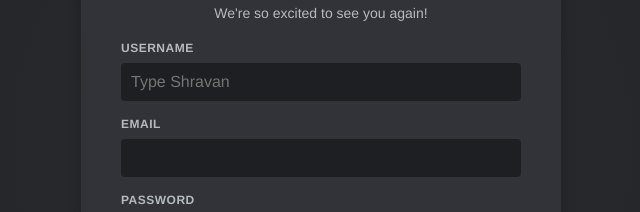
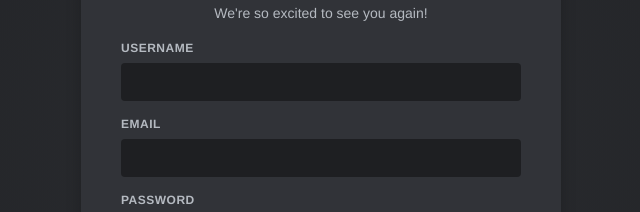
Before and after one commit to motionlab6-lgtm/nexus-chat, a website: page index.html in a window 1280 px wide. Shown: the part 256-468 px from the top of the page, 319-959 px from the left. Drawn offline with nearby package versions, Linux system fonts and the light colour scheme; no server answers.

Commit message:
Add files via upload

```diff
--- a/index.html
+++ b/index.html
@@ -98,7 +98,7 @@
             <p>We're so excited to see you again!</p>
 
             <span class="input-label">Username</span>
-            <input type="text" id="usernameInput" class="input-box" placeholder="Type Shravan">
+            <input type="text" id="usernameInput" class="input-box">
 
             <span class="input-label">Email</span>
             <input type="email" id="emailInput" class="input-box">
@@ -211,7 +211,6 @@
                 document.getElementById('welcomeDesc').innerText = `This is the start of the #${currentChannel} channel.`;
                 messageInput.placeholder = `Message #${currentChannel}`;
 
-                // Reset standard display stack elements on channel transition
                 messagesStack.innerHTML = '';
             });
         });
@@ -252,7 +251,6 @@
         messageInput.addEventListener('keypress', (e) => { if(e.key === 'Enter') dispatchMsg(); });
 
         socket.on('chat message', (data) => {
-            // Filter incoming stream prefix blocks matching channels
             const prefix = `[#${currentChannel}]`;
             let displayText = data.text;
 
```
